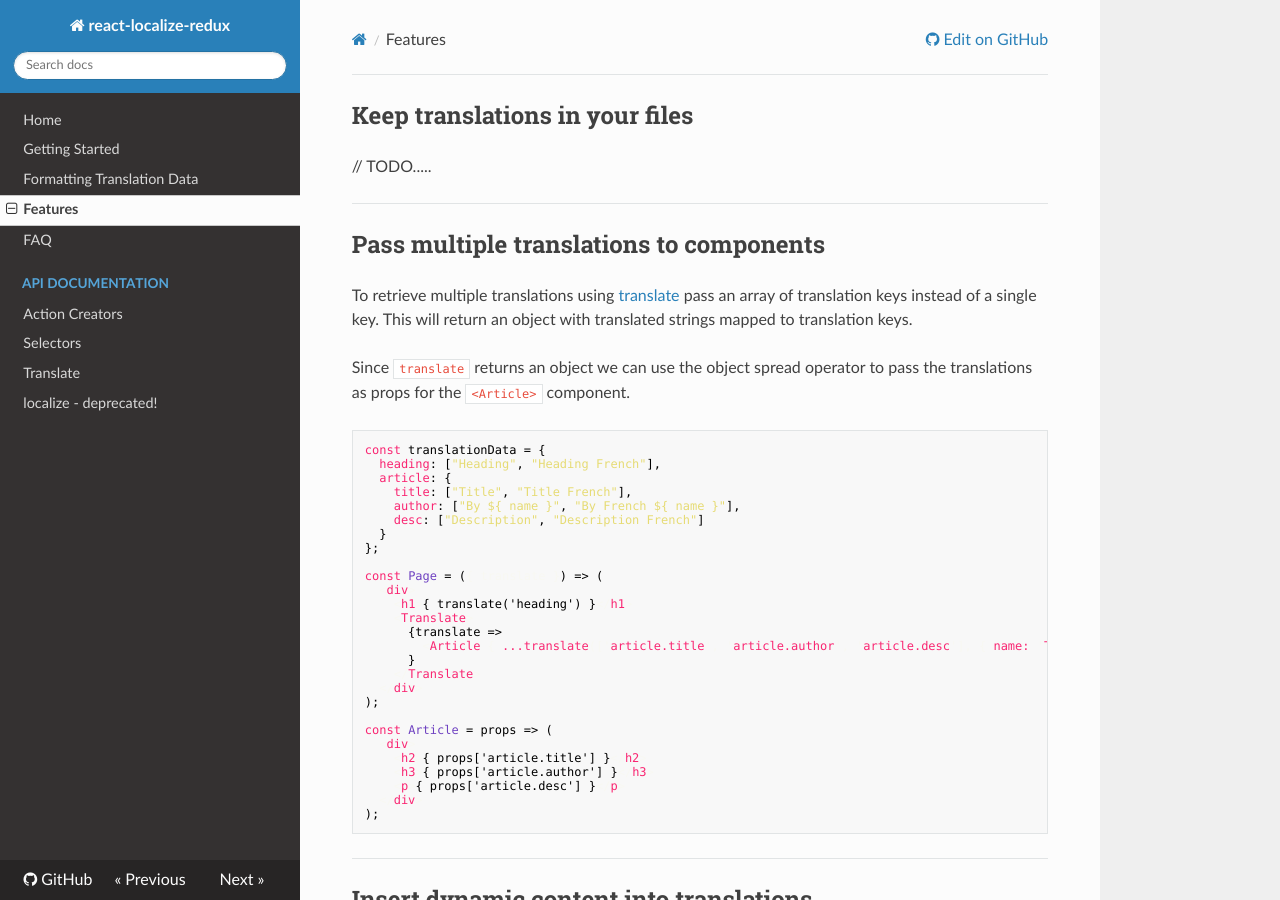
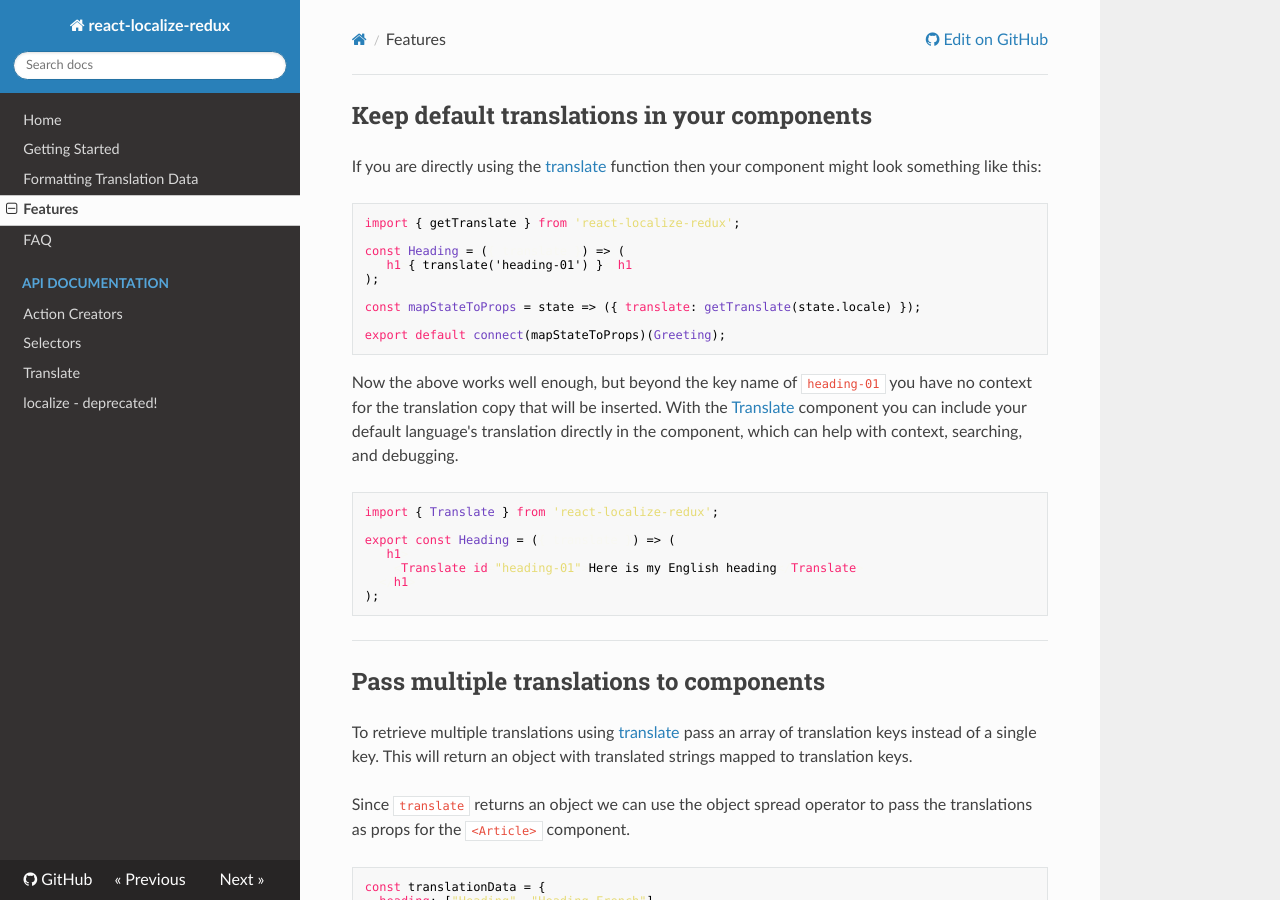
Before and after one commit to ryandrewjohnson/react-localize-redux, an MkDocs documentation site: the page built from docs/features.md, in a window 1280 px wide and 900 px high. Built offline with MkDocs 1.6.1, drawn with Linux system fonts in a browser that asks for light colours; nearby versions of some CDN libraries; old or Windows-style settings are respelled for this version of MkDocs.

Commit message:
work in progress

````diff
--- a/docs/features.md
+++ b/docs/features.md
@@ -1,6 +1,31 @@
-## Keep translations in your files
+## Keep default translations in your components
 
-// TODO.....
+If you are directly using the [translate](/api/selectors/#translatekey-string-string-data-options) function then your component might look something like this:
+
+```javascript
+import { getTranslate } from 'react-localize-redux';
+
+const Heading = ({ translate }) => (
+  <h1>{ translate('heading-01') }</h1>
+);
+
+const mapStateToProps = state => ({ translate: getTranslate(state.locale) });
+
+export default connect(mapStateToProps)(Greeting);
+```
+
+Now the above works well enough, but beyond the key name of `heading-01` you have no context for the translation copy that will be inserted. With the
+[Translate](/api/translate/#translate) component you can include your default language's translation directly in the component, which can help with context, searching, and debugging.
+
+```javascript
+import { Translate } from 'react-localize-redux';
+
+export const Heading = ({ translate }) => (
+  <h1>
+    <Translate id="heading-01">Here is my English heading</Translate>
+  </h1>
+);
+```
 
 ------------
 
--- a/package.json
+++ b/package.json
@@ -88,6 +88,7 @@
     "progress-bar-webpack-plugin": "^1.9.1",
     "raf": "^3.3.2",
     "react": "^16.3.1",
+    "react-addons-test-utils": "^15.6.2",
     "react-dom": "^16.3.1",
     "react-redux": "^5.0.6",
     "react-router": "^3.0.0",
````
Also changed, not shown: docs/api/translate.md (+1 -1 lines), docs/index.md (+8 -0 lines).
